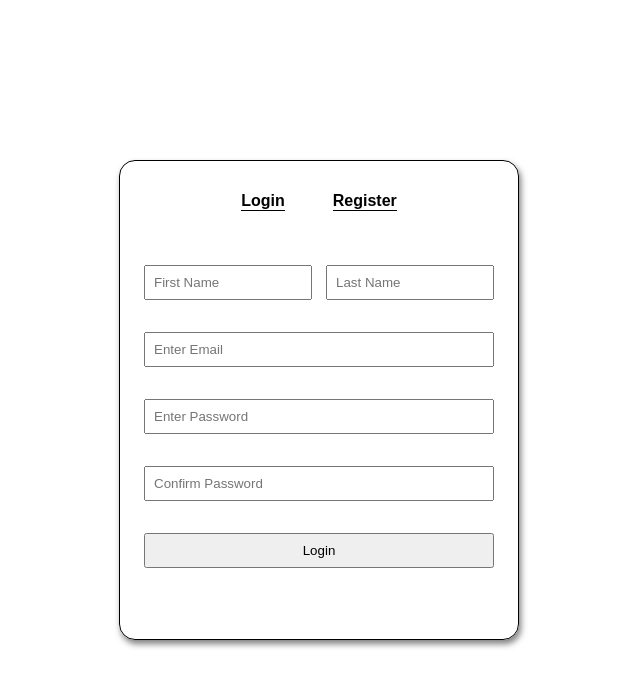
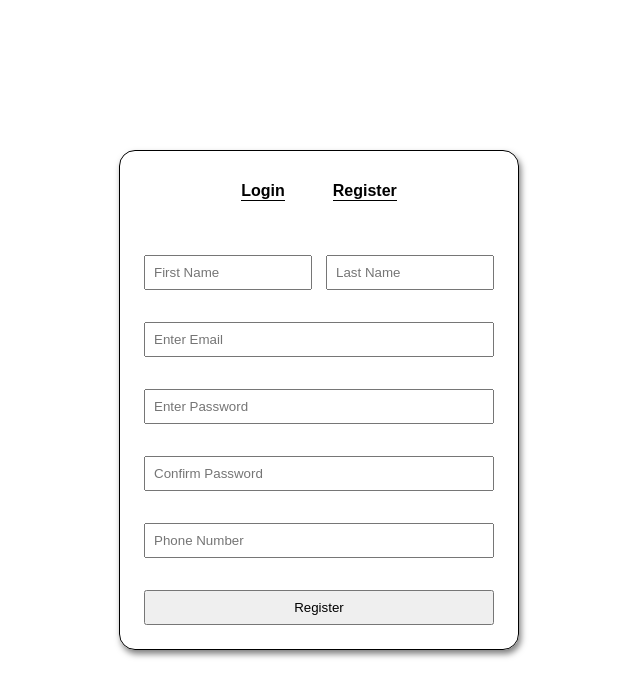
Before and after one commit to Unemployed-CS-Majors/RMS, a React (Create React App) app: page /auth in a window 1280 px wide. Both pictures are taken after a click on the button "Register". Shown: the top 696 px of the page, without its empty margins (321-961 px from the left). Built offline with nearby package versions, Linux system fonts and the light colour scheme.

Commit message:
test commit

```diff
--- a/package.json
+++ b/package.json
@@ -2,10 +2,12 @@
   "name": "rms",
   "version": "0.1.0",
   "private": true,
+  "proxy": "https://us-central1-restaurant-management-sy-1a0cd.cloudfunctions.net/app/auth/register",
   "dependencies": {
     "@testing-library/jest-dom": "^5.17.0",
     "@testing-library/react": "^13.4.0",
     "@testing-library/user-event": "^13.5.0",
+    "axios": "^1.7.7",
     "firebase": "^10.14.1",
     "react": "^18.3.1",
     "react-dom": "^18.3.1",
--- a/src/Styles/Auth.css
+++ b/src/Styles/Auth.css
@@ -11,7 +11,7 @@
 
 .content-container{
     width: 25rem;
-    height: 30rem;
+    height: auto;
     border: 1px solid black;
     border-radius: 1rem;
     box-shadow: 2px 4px 6px rgba(0, 0, 0, 0.5);
--- a/src/components/Auth.js
+++ b/src/components/Auth.js
@@ -1,22 +1,72 @@
-import React from "react";
-import { useState } from "react";
+import React, { useState } from "react";
 import "../Styles/Auth.css";
+import axios from "axios";
 
-export default function Auth(){
+export default function Auth() {
     const [loginForm, setLoginForm] = useState(true);
-    const [registerForm, setRegisterForm] = useState(false);
+    const [formData, setFormData] = useState({
+        firstName: '',
+        lastName: '',
+        email: '',
+        password: '',
+        confirmPassword: '',
+        phoneNumber: ''
+    });
 
     const showLogin = () => {
         setLoginForm(true);
-        setRegisterForm(false);
+    }
+    const showRegister = () => {
+        setLoginForm(false);
     }
 
-    const showRegister = () => {
-        setLoginForm(false);
-        setRegisterForm(true);
+    const handleChange = (e) => {
+        const {name, value} = e.target;
+
+        setFormData((prevData) => {
+            return{
+                ...prevData,
+                [name] : value
+            }
+        });
     }
 
-    return(
+    const checkPassword = () => {
+        return formData.password === formData.confirmPassword;
+    }
+
+    const handleSubmit = async (e) => {
+        e.preventDefault();
+
+        if (!loginForm && !checkPassword()) {
+            console.log("Passwords do not match");
+            return;
+        }else{
+            console.log("Passwords match");
+        }
+
+        const url = '/app/auth/register';
+
+        try {
+            const response = await axios.post(url, {
+                firstName: formData.firstName,
+                lastName: formData.lastName,
+                email: formData.email,
+                password: formData.password,
+                phoneNumber: formData.phoneNumber
+            }, {
+                headers: {
+                    'Content-Type': 'application/json'
+                }
+            });
+
+            console.log("Response:", response.data);
+        } catch (error) {
+            console.error("Error:", error.response ? error.response.data : error.message);
+        }
+    }
+
+    return (
         <div className="auth-container">
             <div className="content-container">
                 <div className="btn-container">
@@ -24,61 +74,88 @@ export default function Auth(){
                     <button className="register-btn auth-btn" onClick={showRegister}>Register</button>
                 </div>
                 <div className="form-container" style={{width: '100%'}}>
+                    <form
+                        style={{display: 'flex', flexDirection: 'column'}}
+                        onSubmit={handleSubmit}
+                    >
                         {loginForm ? (
-                        <form style={{display: 'flex', flexDirection: 'column'}}>
+                            <>
                                 <input
                                     type="email"
-                                id="email"
+                                    name="email"
+                                    value={formData.email}
                                     placeholder="Email"
+                                    onChange={handleChange}
                                     required
                                 />
-
                                 <input
                                     type="password"
-                                id="password"
+                                    name="password"
+                                    value={formData.password}
                                     placeholder="Password"
+                                    onChange={handleChange}
                                     required
                                 />
                                 <button type="submit" className="submit-btn">Login</button>
-                        </form>
+                            </>
                         ) : (
-                        <form style={{display: 'flex', flexDirection: 'column'}}>
-                            <div className="name-container" style={{display: 'flex', justifyContent: 'space-between'}}>
+                            <>
+                                <div className="name-container" style={{ display: 'flex', justifyContent: 'space-between' }}>
                                     <input
                                         type="text"
+                                        name="firstName"
+                                        value={formData.firstName}
                                         id="firstName"
                                         placeholder="First Name"
+                                        onChange={handleChange}
                                         required
                                     />
                                     <input
                                         type="text"
+                                        name="lastName"
+                                        value={formData.lastName}
                                         id="lastName"
                                         placeholder="Last Name"
+                                        onChange={handleChange}
                                         required
                                     />
                                 </div>
                                 <input
                                     type="email"
-                                id="email"
+                                    name="email"
+                                    value={formData.email}
                                     placeholder="Enter Email"
-                                required
-                            />
-
-                            <input
-                                type="password"
-                                id="password"
-                                placeholder="Enter Password"
+                                    onChange={handleChange}
                                     required
                                 />
                                 <input
                                     type="password"
-                                id="confirmPassword"
-                                placeholder="Confirm Password"
+                                    name="password"
+                                    value={formData.password}
+                                    placeholder="Enter Password"
+                                    onChange={handleChange}
                                     required
                                 />
-                            <button type="submit" className="submit-btn">Login</button>
+                                <input
+                                    type="password"
+                                    name="confirmPassword"
+                                    value={formData.confirmPassword}
+                                    placeholder="Confirm Password"
+                                    onChange={handleChange}
+                                    required
+                                />
+                                <input
+                                    type="text"
+                                    name="phoneNumber"
+                                    value={formData.phoneNumber}
+                                    placeholder="Phone Number"
+                                    onChange={handleChange}
+                                    required
+                                />
+                                <button type="submit" className="submit-btn">Register</button>
+                            </>
+                        )}
                     </form>
-                    )}
                 </div>
             </div>
         </div>
```
Also changed, not shown: 1 other file (tests, documents, lock files or other folders). Lines whose indentation alone changed are shown as unchanged.
